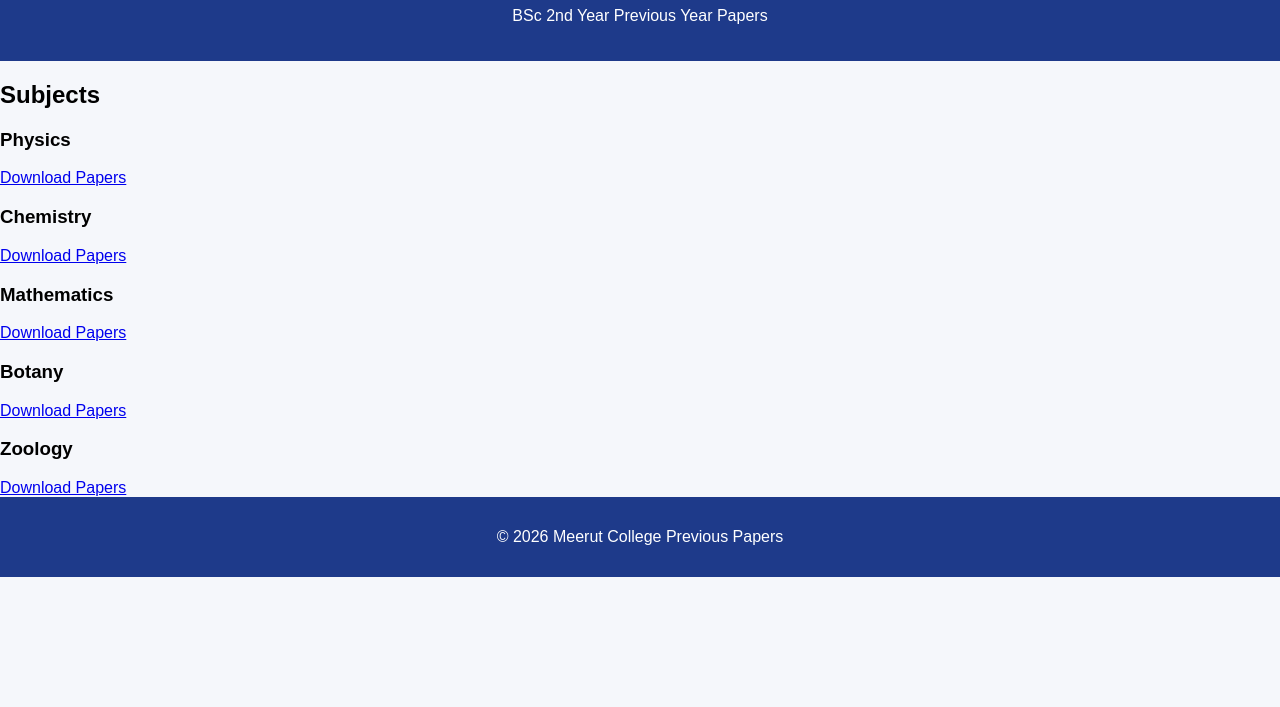
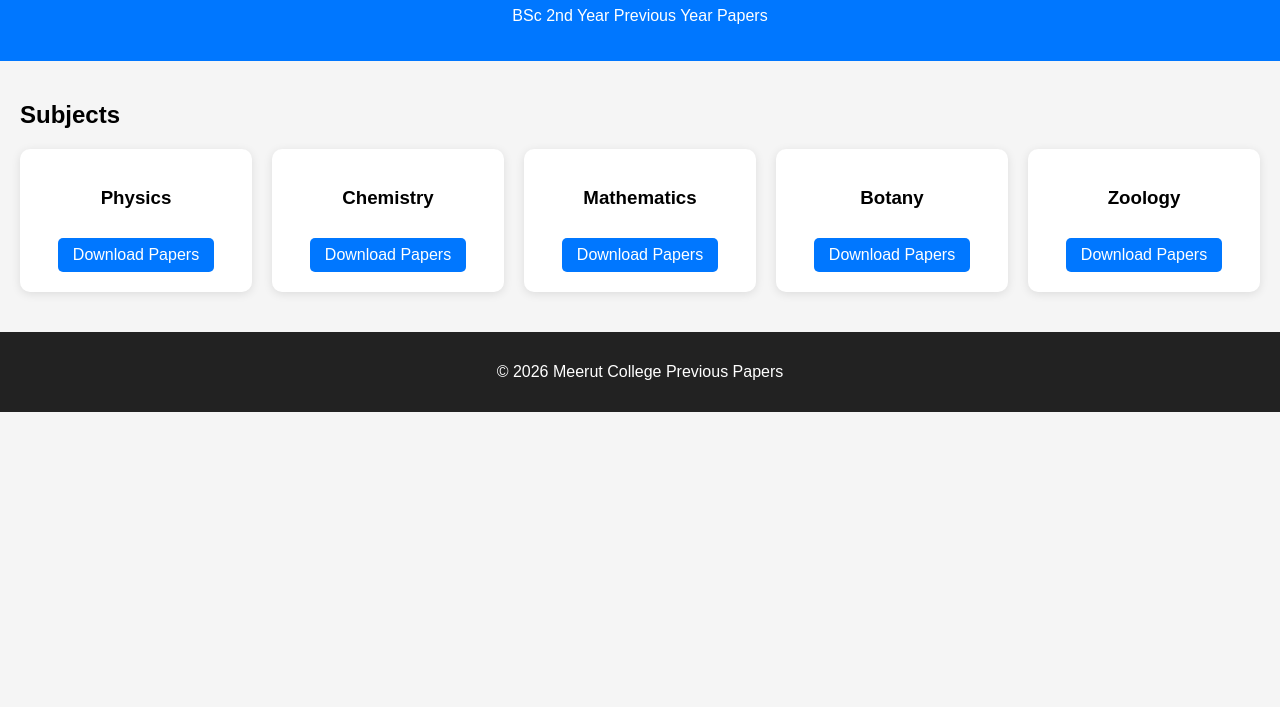
Before and after one commit to vanshxswamii/college-papers, a plain HTML site: page College-Papers-Website/index.html in a window 1280 px wide. Shown: the part 93-800 px from the top of the page. Drawn offline with Linux system fonts and the light colour scheme.

Commit message:
Update style.css

```diff
--- a/College-Papers-Website/style.css
+++ b/College-Papers-Website/style.css
@@ -1,60 +1,53 @@
-body {
+body{
 font-family: Arial, sans-serif;
-margin: 0;
-padding: 0;
-background: #f5f7fb;
+margin:0;
+padding:0;
+background:#f5f5f5;
 }
 
-header {
-background: #1e3a8a;
-color: white;
-text-align: center;
-padding: 20px;
+header{
+background:#0077ff;
+color:white;
+text-align:center;
+padding:20px;
 }
 
-.search-section {
-display: flex;
-gap: 10px;
-padding: 20px;
-justify-content: center;
-flex-wrap: wrap;
+.container{
+padding:20px;
 }
 
-.search-section input,
-.search-section select {
-padding: 10px;
-font-size: 16px;
-border-radius: 5px;
-border: 1px solid #ccc;
+.subjects{
+display:grid;
+grid-template-columns: repeat(auto-fit,minmax(200px,1fr));
+gap:20px;
 }
 
-.papers {
-display: grid;
-grid-template-columns: repeat(auto-fit, minmax(250px, 1fr));
-gap: 20px;
-padding: 20px;
+.card{
+background:white;
+padding:20px;
+border-radius:10px;
+box-shadow:0 2px 10px rgba(0,0,0,0.1);
+text-align:center;
 }
 
-.paper-card {
-background: white;
-padding: 20px;
-border-radius: 10px;
-box-shadow: 0 5px 15px rgba(0,0,0,0.1);
+.card a{
+display:inline-block;
+margin-top:10px;
+padding:8px 15px;
+background:#0077ff;
+color:white;
+text-decoration:none;
+border-radius:5px;
 }
 
-.download-btn {
-display: inline-block;
-margin-top: 10px;
-padding: 8px 15px;
-background: #2563eb;
-color: white;
-text-decoration: none;
-border-radius: 5px;
+.card a:hover{
+background:#0056cc;
 }
 
-footer {
-text-align: center;
-padding: 15px;
-background: #1e3a8a;
-color: white;
+footer{
+text-align:center;
+padding:15px;
+background:#222;
+color:white;
+margin-top:20px;
 }
```
